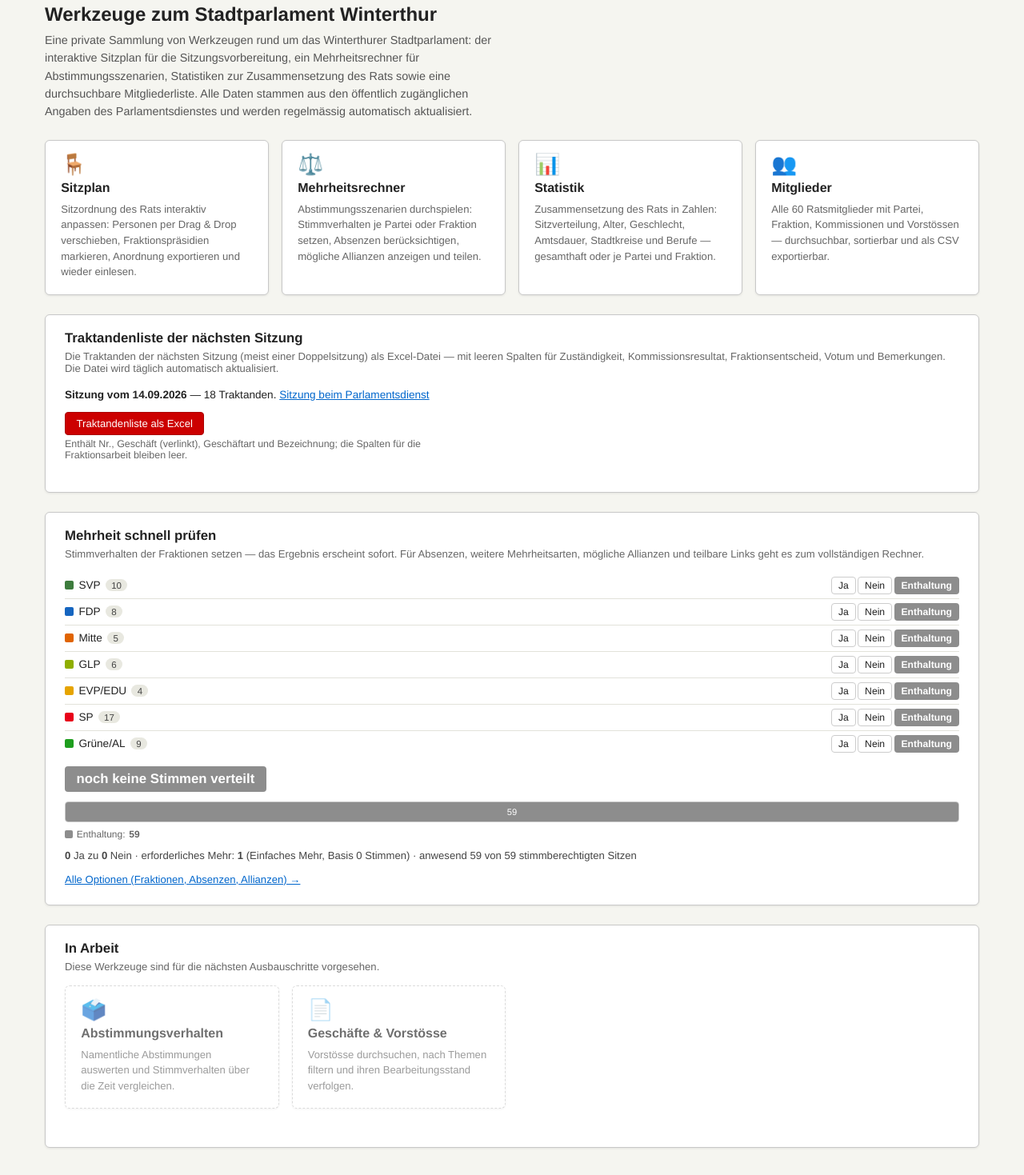
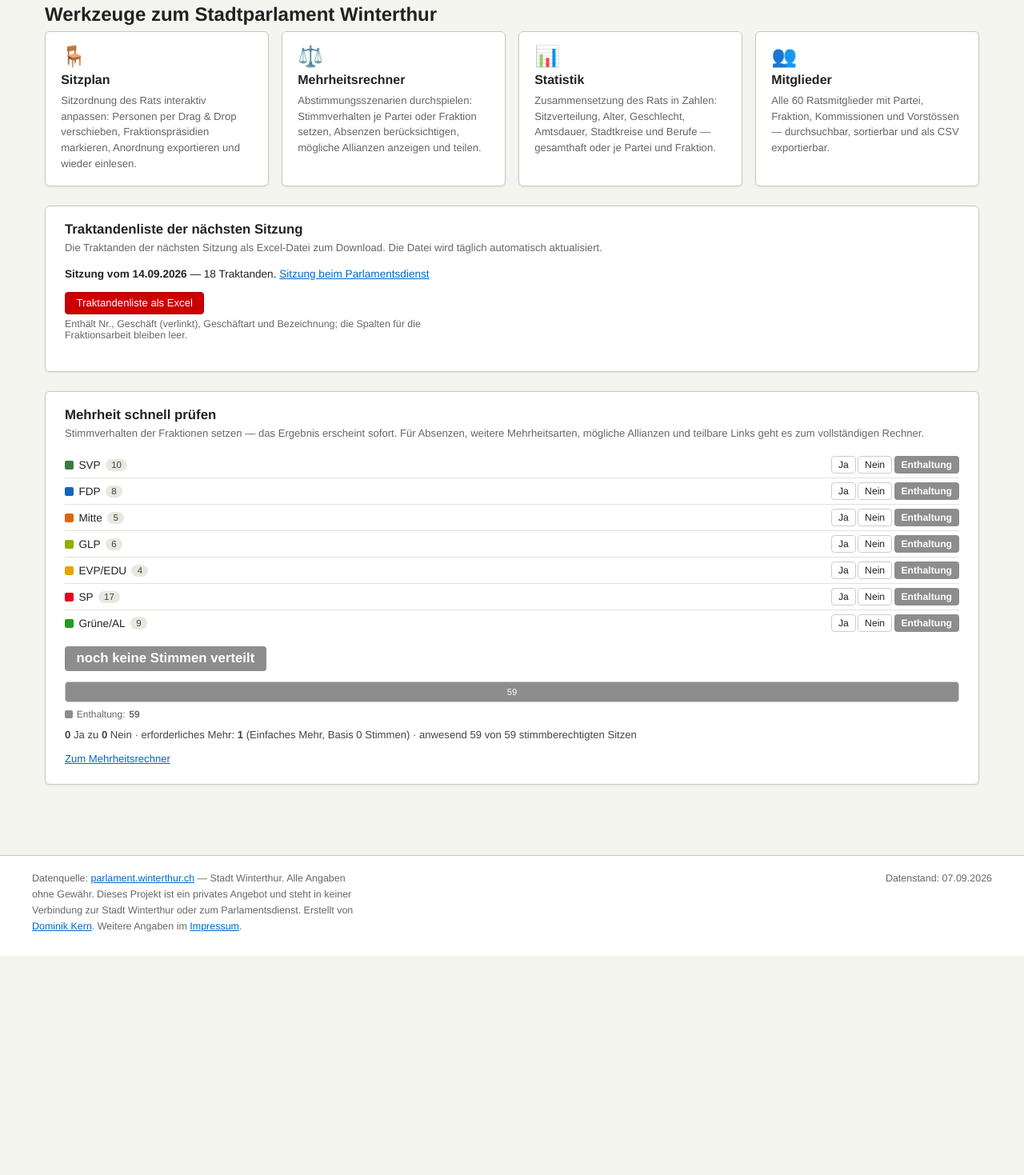
Before and after one commit to dkerni/winterthur-council-tools, a website with bundled scripts: page index.html in a window 1280 px wide. Shown: the part 151-1620 px from the top of the page at 80% size. After the commit the page ends 1346 px from the top, so only its background shows below. Built offline with nearby package versions, Linux system fonts and the light colour scheme.

Commit message:
Small changes

```diff
--- a/assets/js/majority-ui.js
+++ b/assets/js/majority-ui.js
@@ -401,6 +401,6 @@ function compactSkeleton() {
     <div class="majority-groups compact" data-groups></div>
     <div class="majority-result compact" data-result></div>
     <p class="widget-link">
-      <a href="${siteUrl('tools/mehrheitsrechner.html')}">Alle Optionen (Fraktionen, Absenzen, Allianzen) →</a>
+      <a href="${siteUrl('tools/mehrheitsrechner.html')}">Zum Mehrheitsrechner</a>
     </p>`;
 }
--- a/assets/js/seating.js
+++ b/assets/js/seating.js
@@ -69,7 +69,7 @@ function buildSvgBackground() {
   }
 
   const podX = CX - 91;
-  const podW = 182;
+  const podW = 240;
   const podY = 8;
   const podH = 30;
   svgHtml += `
--- a/index.html
+++ b/index.html
@@ -23,13 +23,6 @@
 <main>
   <section class="intro">
     <h1 class="page-title">Werkzeuge zum Stadtparlament Winterthur</h1>
-    <p class="page-lead">
-      Eine private Sammlung von Werkzeugen rund um das Winterthurer Stadtparlament: der
-      interaktive Sitzplan für die Sitzungsvorbereitung, ein Mehrheitsrechner für
-      Abstimmungsszenarien, Statistiken zur Zusammensetzung des Rats sowie eine durchsuchbare
-      Mitgliederliste. Alle Daten stammen aus den öffentlich zugänglichen Angaben des
-      Parlamentsdienstes und werden regelmässig automatisch aktualisiert.
-    </p>
   </section>
 
   <section aria-labelledby="tools-heading">
@@ -73,9 +66,8 @@
   <section class="card" aria-labelledby="agenda-heading">
     <h2 id="agenda-heading">Traktandenliste der nächsten Sitzung</h2>
     <p class="subtitle">
-      Die Traktanden der nächsten Sitzung (meist einer Doppelsitzung) als Excel-Datei — mit
-      leeren Spalten für Zuständigkeit, Kommissionsresultat, Fraktionsentscheid, Votum und
-      Bemerkungen. Die Datei wird täglich automatisch aktualisiert.
+      Die Traktanden der nächsten Sitzung als Excel-Datei zum Download.
+      Die Datei wird täglich automatisch aktualisiert.
     </p>
     <div id="agenda-download">
       <p class="loading">Traktanden werden geladen …</p>
@@ -93,23 +85,6 @@
       <p class="loading">Daten werden geladen …</p>
     </div>
   </section>
-
-  <section class="card" aria-labelledby="outlook-heading">
-    <h2 id="outlook-heading">In Arbeit</h2>
-    <p class="subtitle">Diese Werkzeuge sind für die nächsten Ausbauschritte vorgesehen.</p>
-    <div class="tool-grid">
-      <div class="tool-tile planned">
-        <span class="tile-icon" aria-hidden="true">🗳️</span>
-        <h3>Abstimmungsverhalten</h3>
-        <p>Namentliche Abstimmungen auswerten und Stimmverhalten über die Zeit vergleichen.</p>
-      </div>
-      <div class="tool-tile planned">
-        <span class="tile-icon" aria-hidden="true">📄</span>
-        <h3>Geschäfte &amp; Vorstösse</h3>
-        <p>Vorstösse durchsuchen, nach Themen filtern und ihren Bearbeitungsstand verfolgen.</p>
-      </div>
-    </div>
-  </section>
 </main>
 
 </body>
```
